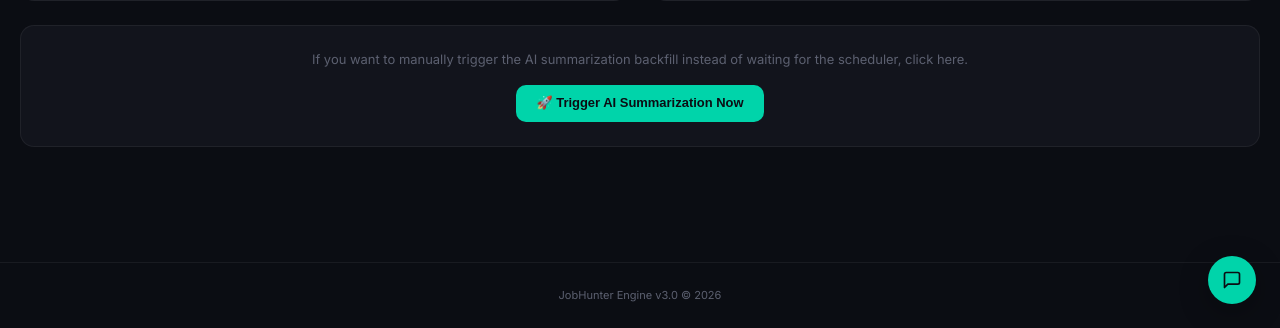
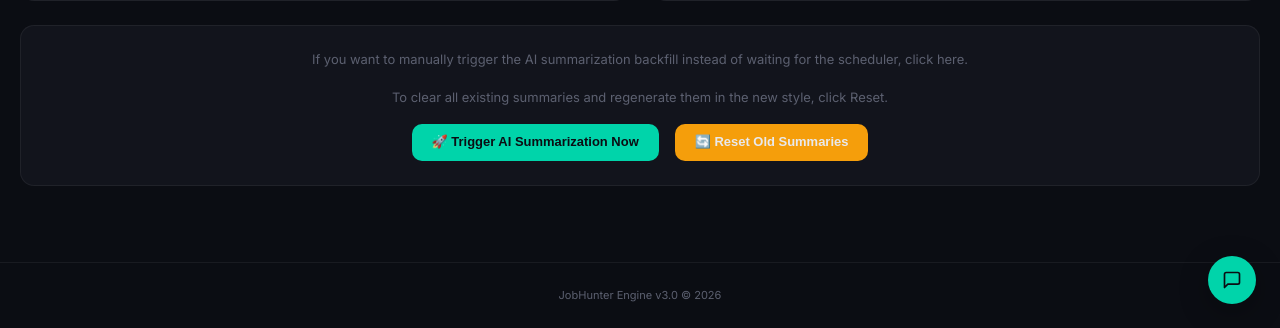
Before and after one commit to h-salah1117/JobHunter, a Flask app: page /admin in a window 1280 px wide. Shown: the part 472-800 px from the top of the page. Run offline with Flask 3, Linux system fonts and the light colour scheme; data that the repository does not hold is empty.

Commit message:
Feat: add button to reset old summaries from admin dashboard

```diff
--- a/app/routes.py
+++ b/app/routes.py
@@ -364,6 +364,18 @@ def api_summarize_all():
     return jsonify({'status': 'ok', 'message': 'Continuous AI summarization backfill started in the background.'})
 
 
+@main.route('/api/reset-summaries', methods=['POST'])
+def api_reset_summaries():
+    """Clear all summaries to allow them to be regenerated with a new prompt style."""
+    from database import get_connection
+    conn = get_connection()
+    c = conn.cursor()
+    c.execute("UPDATE jobs SET summary_en = NULL, summary_ar = NULL")
+    conn.commit()
+    conn.close()
+    return jsonify({'status': 'ok', 'message': 'All summaries cleared. You can now trigger the summarizer again.'})
+
+
 @main.route('/api/salary-predict', methods=['POST'])
 def api_salary_predict():
     """Predict salary range for a given job description."""
--- a/app/templates/admin.html
+++ b/app/templates/admin.html
@@ -79,13 +79,22 @@
   <p class="text-sm text-muted" style="margin-bottom:var(--space-4);">
     {% if current_lang == 'ar' %}
       لو حابب تشغل التلخيص يدوياً بدل ما تستنى الـ Scheduler، تقدر تضغط هنا.
+      <br><br>
+      لو عايز تمسح التلخيصات القديمة عشان تتكتب من تاني بالأسلوب الجديد، اضغط على إعادة تعيين.
     {% else %}
       If you want to manually trigger the AI summarization backfill instead of waiting for the scheduler, click here.
+      <br><br>
+      To clear all existing summaries and regenerate them in the new style, click Reset.
     {% endif %}
   </p>
-  <button class="btn btn-primary" onclick="triggerSummarization()">
-    🚀 {% if current_lang == 'ar' %}تشغيل التلخيص الآن{% else %}Trigger AI Summarization Now{% endif %}
-  </button>
+  <div style="display:flex; justify-content:center; gap:var(--space-4);">
+    <button class="btn btn-primary" onclick="triggerSummarization()">
+      🚀 {% if current_lang == 'ar' %}تشغيل التلخيص الآن{% else %}Trigger AI Summarization Now{% endif %}
+    </button>
+    <button class="btn" style="background:var(--warning); color:var(--bg-main);" onclick="resetSummaries()">
+      🔄 {% if current_lang == 'ar' %}إعادة تعيين ومسح التلخيصات القديمة{% else %}Reset Old Summaries{% endif %}
+    </button>
+  </div>
 </div>
 
 {% endblock %}
@@ -104,5 +113,19 @@ function triggerSummarization() {
       showToast('Error triggering task', 'error');
     });
 }
+
+function resetSummaries() {
+  if(confirm('{% if current_lang == "ar" %}متأكد إنك عايز تمسح كل التلخيصات وتعملها من تاني؟{% else %}Are you sure you want to delete all summaries and regenerate them?{% endif %}')) {
+    fetch('/api/reset-summaries', { method: 'POST' })
+      .then(res => res.json())
+      .then(data => {
+        showToast(data.message, 'success');
+        setTimeout(() => location.reload(), 2000);
+      })
+      .catch(err => {
+        showToast('Error resetting summaries', 'error');
+      });
+  }
+}
 </script>
 {% endblock %}
```
Also changed, not shown: jobhunter.db (added).
